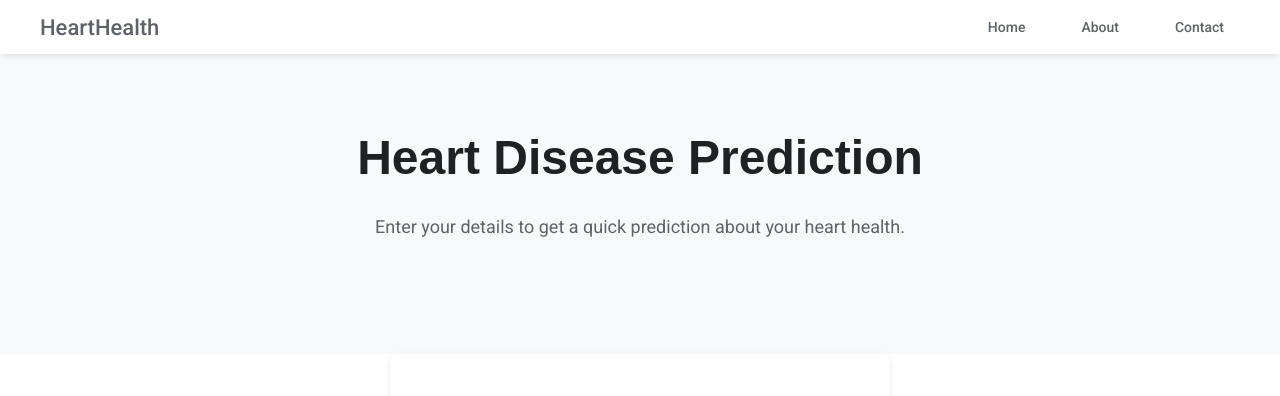
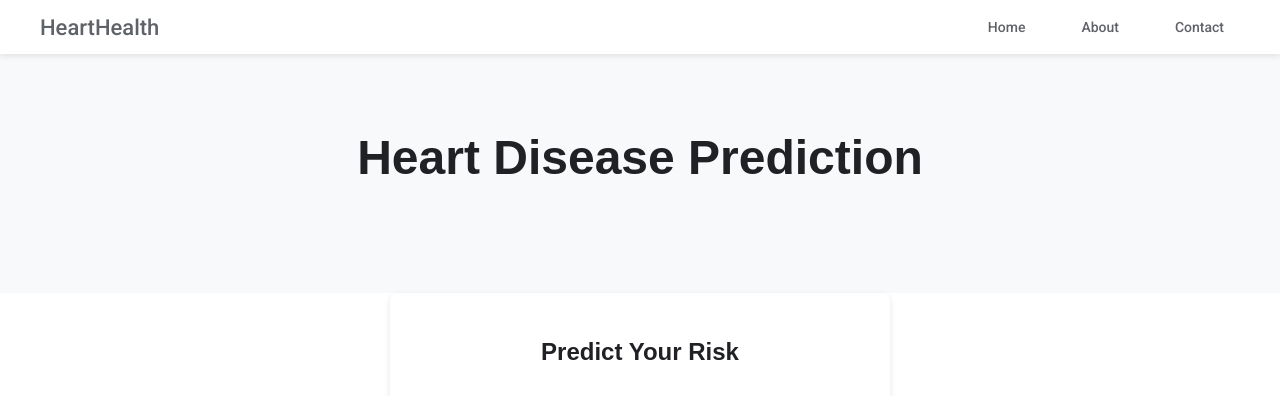
Before and after one commit to PJyothiPrasad/ML, a Flask app: page / in a window 1280 px wide. Shown: the top 396 px of the page. Run offline with Flask 3, Linux system fonts and the light colour scheme; parts of the project's set-up code (start-up, migrations or seed data) failed here and were passed over; some web fonts are replaced.

Commit message:
first commit

```diff
--- a/templates/index.html
+++ b/templates/index.html
@@ -204,7 +204,6 @@
   <section class="hero">
     <div class="hero-content">
       <h1>Heart Disease Prediction</h1>
-      <p>Enter your details to get a quick prediction about your heart health.</p>
     </div>
   </section>
 
```
